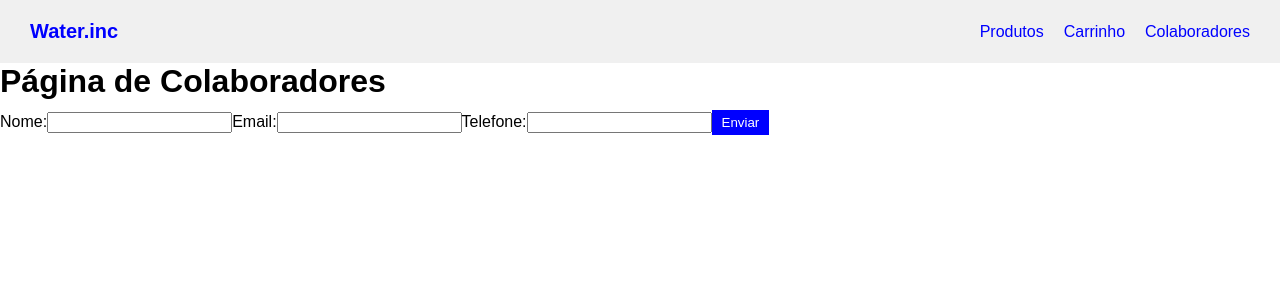
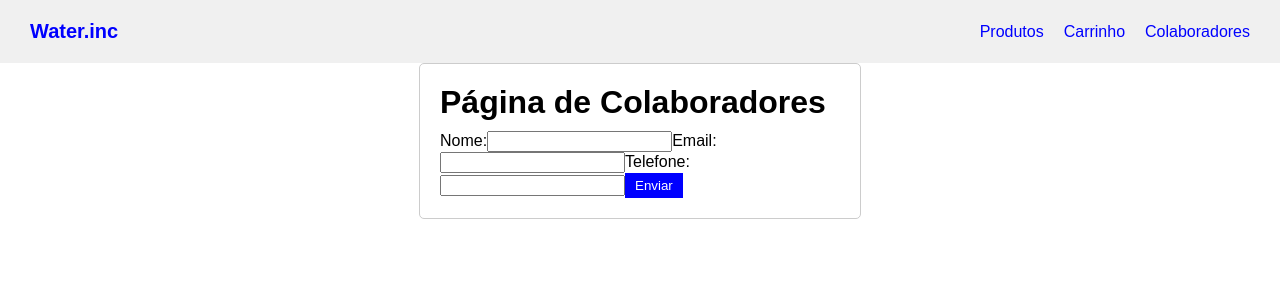
Before and after one commit to jcr04/ecommerce-agua-react, a React (Create React App) app: page /colaboradores in a window 1280 px wide. Shown: the top 300 px of the page. Built offline with nearby package versions, Linux system fonts and the light colour scheme.

Commit message:
add feature

```diff
--- a/src/App.css
+++ b/src/App.css
@@ -57,3 +57,11 @@ nav {
 .menu-buttons a {
   margin-right: 10px;
 }
+
+.form-container {
+  width: 400px;
+  margin: 0 auto;
+  padding: 20px;
+  border: 1px solid #ccc;
+  border-radius: 5px;
+}
--- a/src/pages/Colaboradores.js
+++ b/src/pages/Colaboradores.js
@@ -1,4 +1,5 @@
 import React, { useState } from 'react';
+
 
 const Colaboradores = () => {
   const [formData, setFormData] = useState({
@@ -13,27 +14,30 @@ const Colaboradores = () => {
 
   const handleSubmit = (e) => {
     e.preventDefault();
-    // Aqui você pode enviar os dados do formulário para a API ou fazer o processamento necessário
-    console.log(formData);
-    // Limpar o formulário
-    setFormData({ name: '', email: '', phone: '' });
+
+    if (formData.name && formData.email && formData.phone) {
+      console.log(formData);
+      setFormData({ name: '', email: '', phone: '' });
+    } else {
+      alert('Por favor, preencha todos os campos obrigatórios.');
+    }
   };
 
   return (
-    <div>
+    <div className="form-container">
       <h1>Página de Colaboradores</h1>
       <form onSubmit={handleSubmit}>
         <label>
           Nome:
-          <input type="text" name="name" value={formData.name} onChange={handleChange} />
+          <input type="text" name="name" value={formData.name} onChange={handleChange} required />
         </label>
         <label>
           Email:
-          <input type="email" name="email" value={formData.email} onChange={handleChange} />
+          <input type="email" name="email" value={formData.email} onChange={handleChange} required />
         </label>
         <label>
           Telefone:
-          <input type="text" name="phone" value={formData.phone} onChange={handleChange} />
+          <input type="text" name="phone" value={formData.phone} onChange={handleChange} required />
         </label>
         <button type="submit">Enviar</button>
       </form>
```
